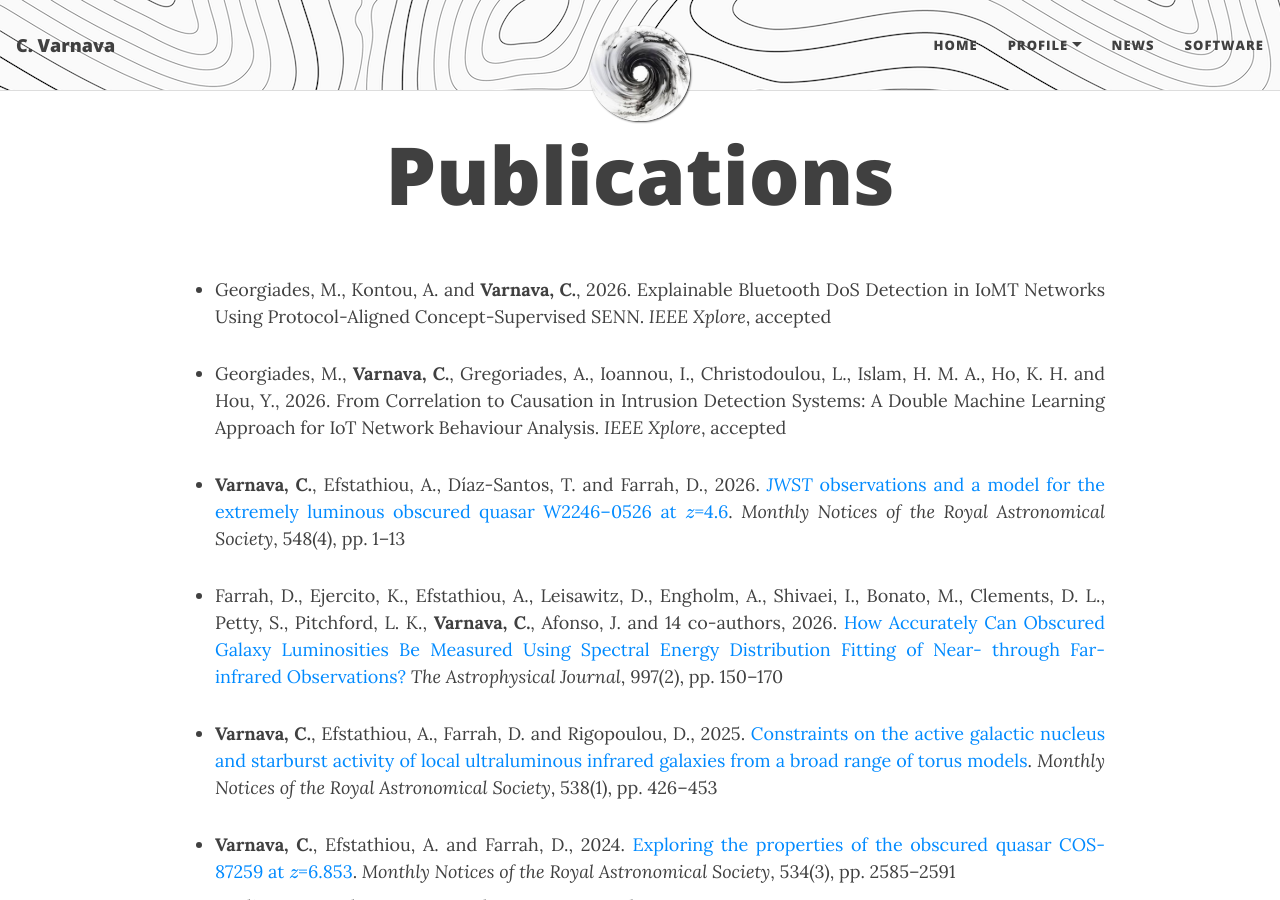
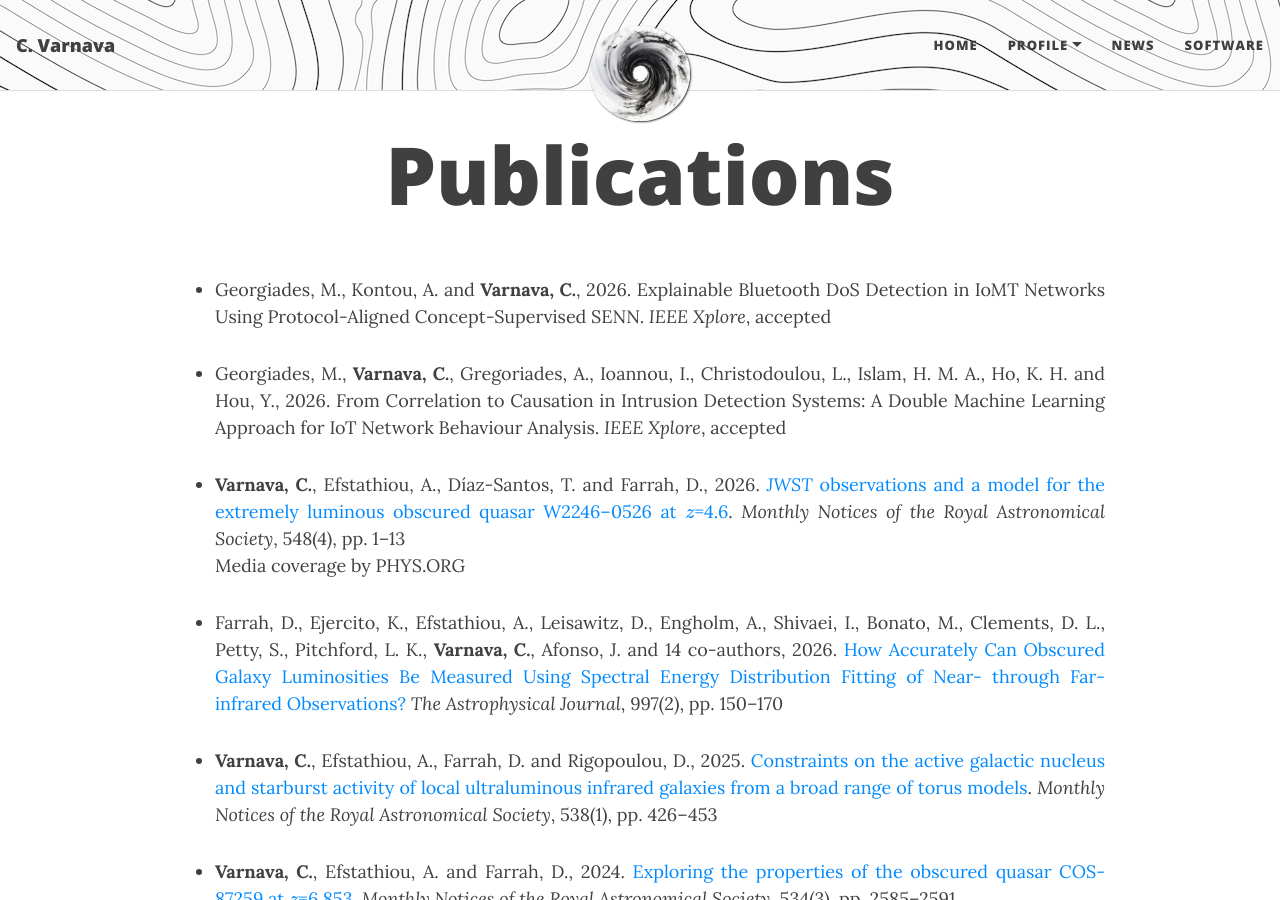
Before and after one commit to ch-var/ch-var.github.io, a Jekyll site: the page built from publications.html, in a window 1280 px wide and 900 px high. Built offline with Jekyll 4.4.1, drawn with Linux system fonts in a browser that asks for light colours; formulas are drawn with MathJax 3.

Commit message:
Update publications.html

```diff
--- a/publications.html
+++ b/publications.html
@@ -28,6 +28,7 @@ mathjax: true
 <li class="responsive-margin">Georgiades, M., <b>Varnava, C.</b>, Gregoriades, A., Ioannou, I., Christodoulou, L., Islam, H. M. A., Ho, K. H. and Hou, Y., 2026. From Correlation to Causation in Intrusion Detection Systems: A Double Machine Learning Approach for IoT Network Behaviour Analysis. <i>IEEE Xplore</i>, accepted</li>
 <p></p>
 <li class="responsive-margin"><b>Varnava, C.</b>, Efstathiou, A., Díaz-Santos, T. and Farrah, D., 2026. <a href="https://doi.org/10.1093/mnras/stag795"><i>JWST</i> observations and a model for the extremely luminous obscured quasar W2246–0526 at \(z\)=4.6</a>. <i>Monthly Notices of the Royal Astronomical Society</i>, 548(4), pp. 1–13</li>
+<p align='justify' class="responsive-margin" style="margin-top: 0px;">Media coverage by PHYS.ORG</p>
 <p></p>
 <li class="responsive-margin">Farrah, D., Ejercito, K., Efstathiou, A., Leisawitz, D., Engholm, A., Shivaei, I., Bonato, M., Clements, D. L., Petty, S., Pitchford, L. K., <b>Varnava, C.</b>, Afonso, J. and 14 co-authors, 2026. <a href="https://doi.org/10.3847/1538-4357/ae21cd">How Accurately Can Obscured Galaxy Luminosities Be Measured Using Spectral Energy Distribution Fitting of Near- through Far-infrared Observations?</a> <i>The Astrophysical Journal</i>, 997(2), pp. 150–170</li>
 <p></p>
```
